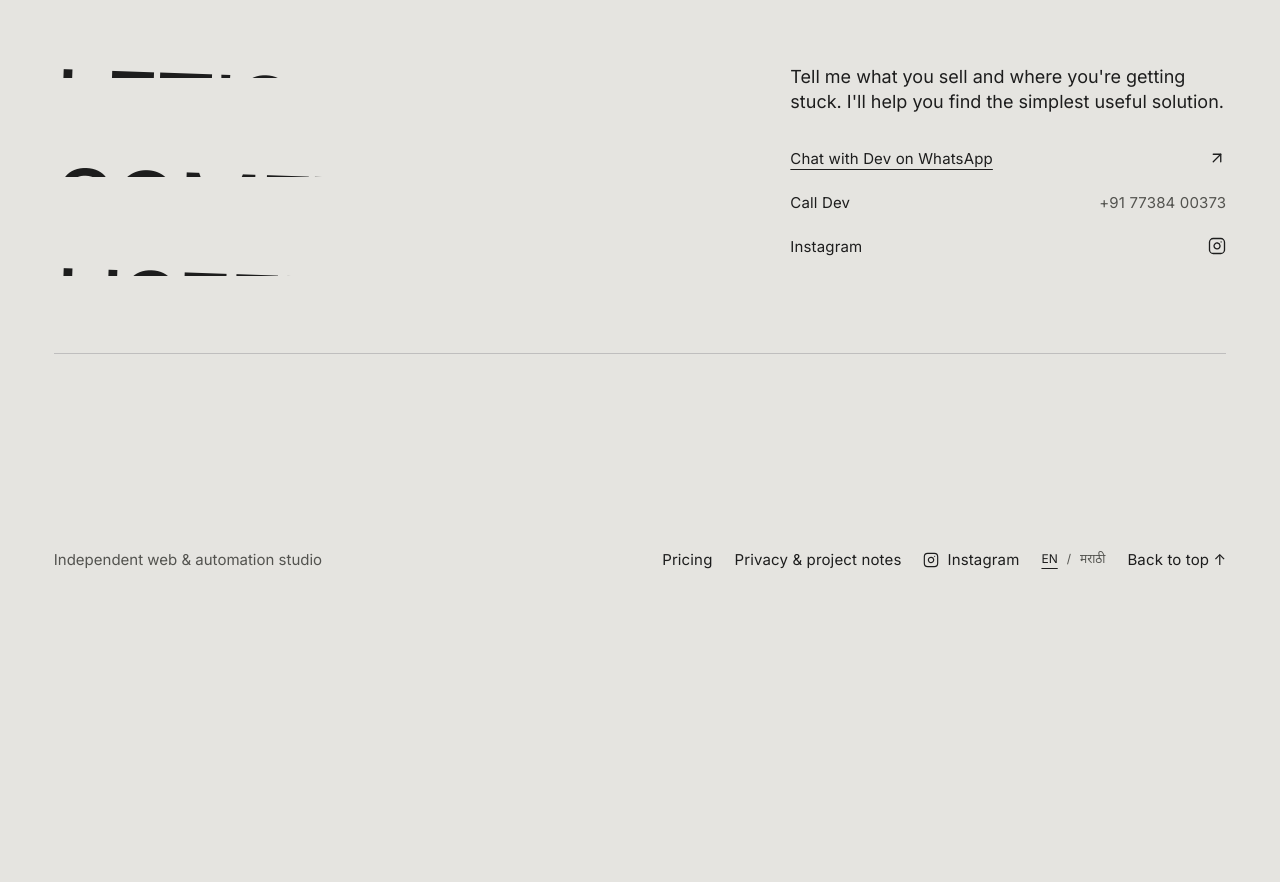
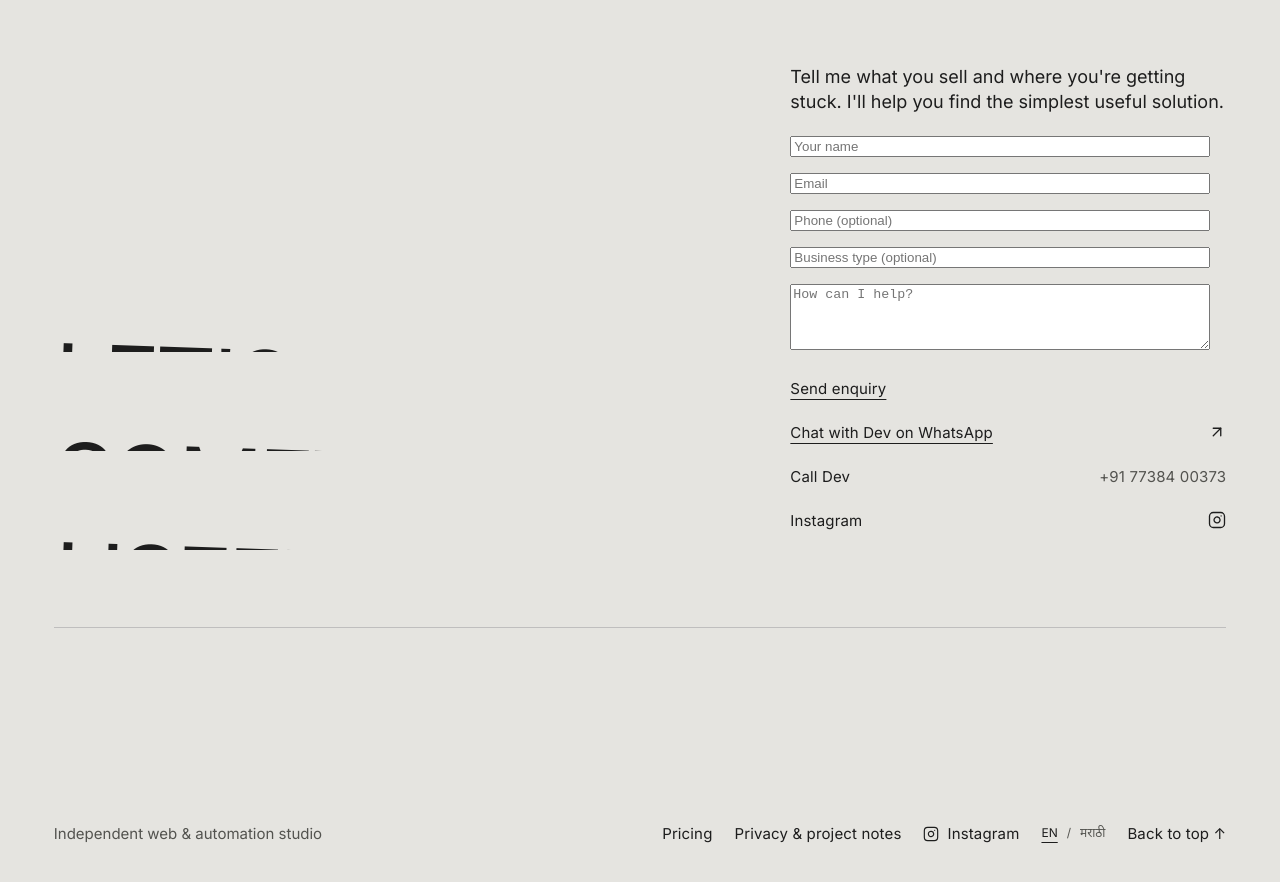
Before and after one commit to devbhattacharya-ai/dev-ai-studio, a Next.js app: page / in a window 1280 px wide. Shown: the part 8640-9522 px from the top of the page. Before the commit the page ends 9417 px from the top, so only its background shows below. Built offline with nearby package versions, Linux system fonts and the light colour scheme.

Commit message:
feat: add contact form to homepage

```diff
--- a/src/components/HomePage.tsx
+++ b/src/components/HomePage.tsx
@@ -14,6 +14,7 @@ import { FaqAccordion } from "./FaqAccordion";
 import { AutomationDemo } from "./AutomationDemo";
 import { ProjectGuideFab } from "./ProjectGuideFab";
 import { ArrowUpRight, ArrowDown, InstagramIcon } from "./Icons";
+import { ContactForm } from "./ContactForm";
 
 function HeroTitle({
   lines,
@@ -367,6 +368,7 @@ export function HomePage() {
                 </span>
               </div>
               <p>{HOME.contact.body}</p>
+              <ContactForm />
               <GhostLink href={wa} className="contact-whatsapp underlined" external>
                 {HOME.contact.ctaWhatsapp}
               </GhostLink>
```
